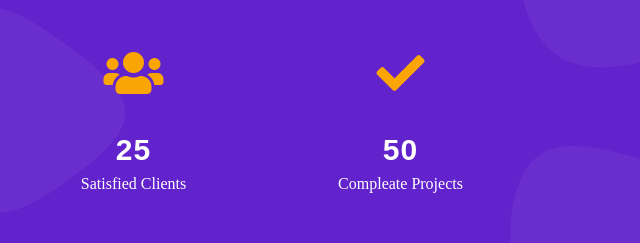
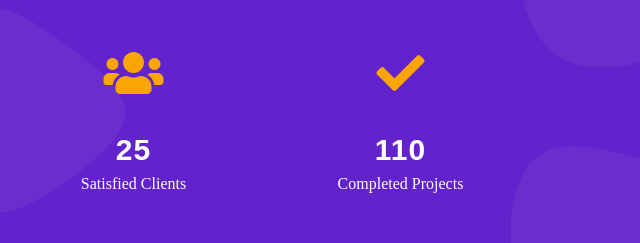
Before and after one commit to DineshKumar1120/new-thualsi, a plain HTML site: page index.html in a window 1280 px wide. Shown: the part 1880-2123 px from the top of the page, 640-1280 px from the left. Drawn offline with nearby package versions, Linux system fonts and the light colour scheme.

Commit message:
spelling mistake

```diff
--- a/index.html
+++ b/index.html
@@ -255,8 +255,8 @@
                     </div>
                     <div class="col-md-6 col-lg-3 text-center wow fadeIn" data-wow-delay="0.7s">
                         <i class="fa fa-check fa-3x text-secondary mb-3"></i>
-                        <h1 class="text-white mb-2" data-toggle="counter-up">50</h1>
-                        <p class="text-white mb-0">Compleate Projects</p>
+                        <h1 class="text-white mb-2" data-toggle="counter-up">110</h1>
+                        <p class="text-white mb-0">Completed Projects</p>
                     </div>
                 </div>
             </div>
```
